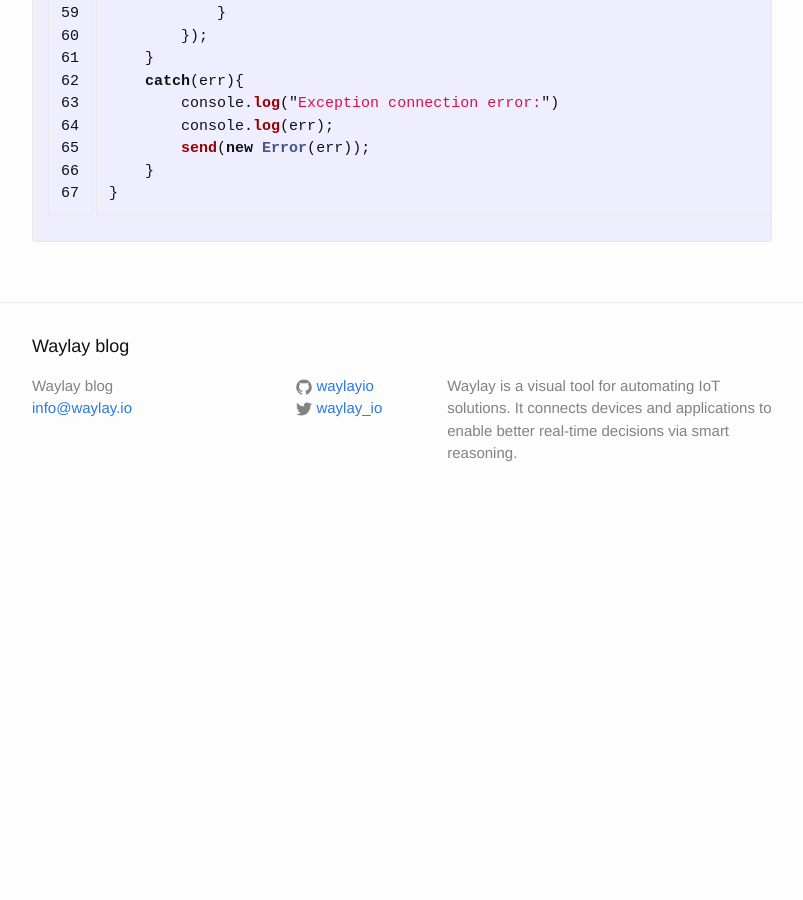
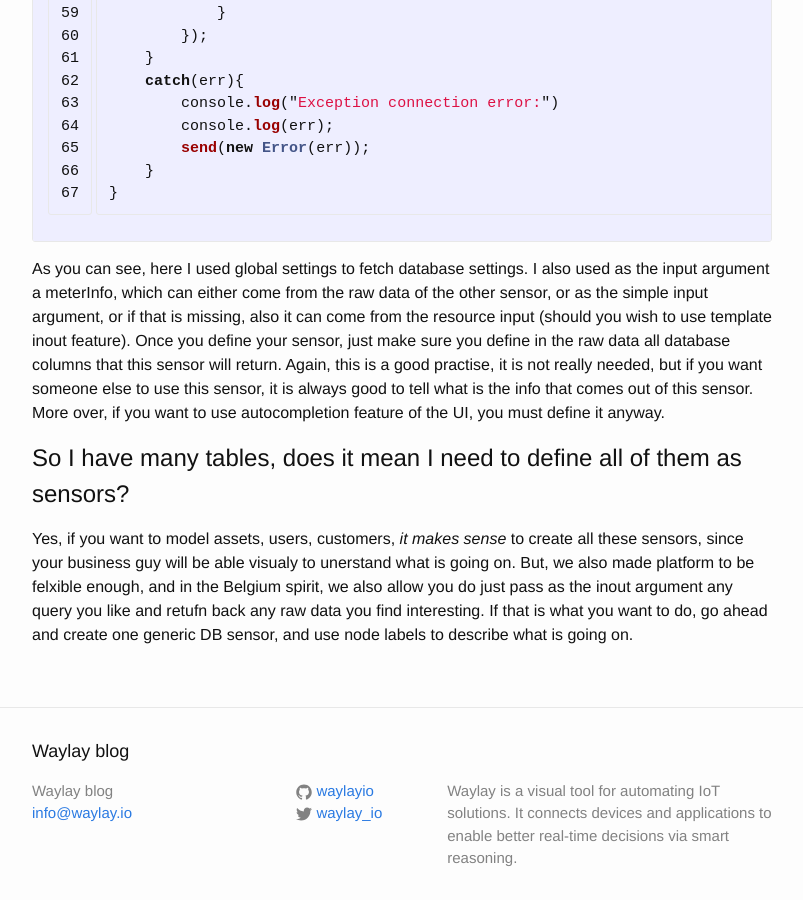
Before and after one commit to jasperdevrient/waylayio.github.io, a Jekyll site: the page built from _posts/2015-10-23-database-integration.markdown, in a window 1280 px wide and 900 px high, scrolled down 2120 px. Shown: the whole window, without its empty margins (238-1041 px from the left). Built offline with Jekyll 4.4.1, drawn with Linux system fonts in a browser that asks for light colours; before the commit the page ends 2645 px from its top, so only the background shows below that; some of the changed text lies outside the part shown.

Commit message:
Update 2015-10-23-database-integration.markdown

```diff
--- a/_posts/2015-10-23-database-integration.markdown
+++ b/_posts/2015-10-23-database-integration.markdown
@@ -95,5 +95,12 @@ if(meterNumber === undefined ){
 
 {% endhighlight %}
 
+As you can see, here I used global settings to fetch database settings. I also used as the input argument a meterInfo, which can either come from the raw data of the other sensor, or as the simple input argument, or if that is missing, also it can come from the resource input (should you wish to use template inout feature).
+Once you define your sensor, just make sure you define in the raw data all database columns that this sensor will return. Again, this is a good practise, it is not really needed, but if you want someone else to use this sensor, it is always good to tell what is the info that comes out of this sensor. More over, if you want to use autocompletion feature of the UI, you must define it anyway.
+
+#So I have many tables, does it mean I need to define all of them as sensors?
+Yes, if you want to model assets, users, customers, _it makes sense_ to create all these sensors, since your business guy will be able visualy to unerstand what is going on. But, we also made platform to be felxible enough, and in the Belgium spirit, we also allow you do just pass as the inout argument any query you like and retufn back any raw data you find interesting. If that is what you want to do, go ahead and create one generic DB sensor, and use node labels to describe what is going on.
+
+
 [waylaydocs]:     http://docs.waylay.io/Plugin-API.html
 [blog]: http://www.waylay.io/waylay-engine-rules-engine-rule/
```
Also changed, not shown: other parts of _posts/2015-10-23-database-integration.markdown (+1 -1 lines).
